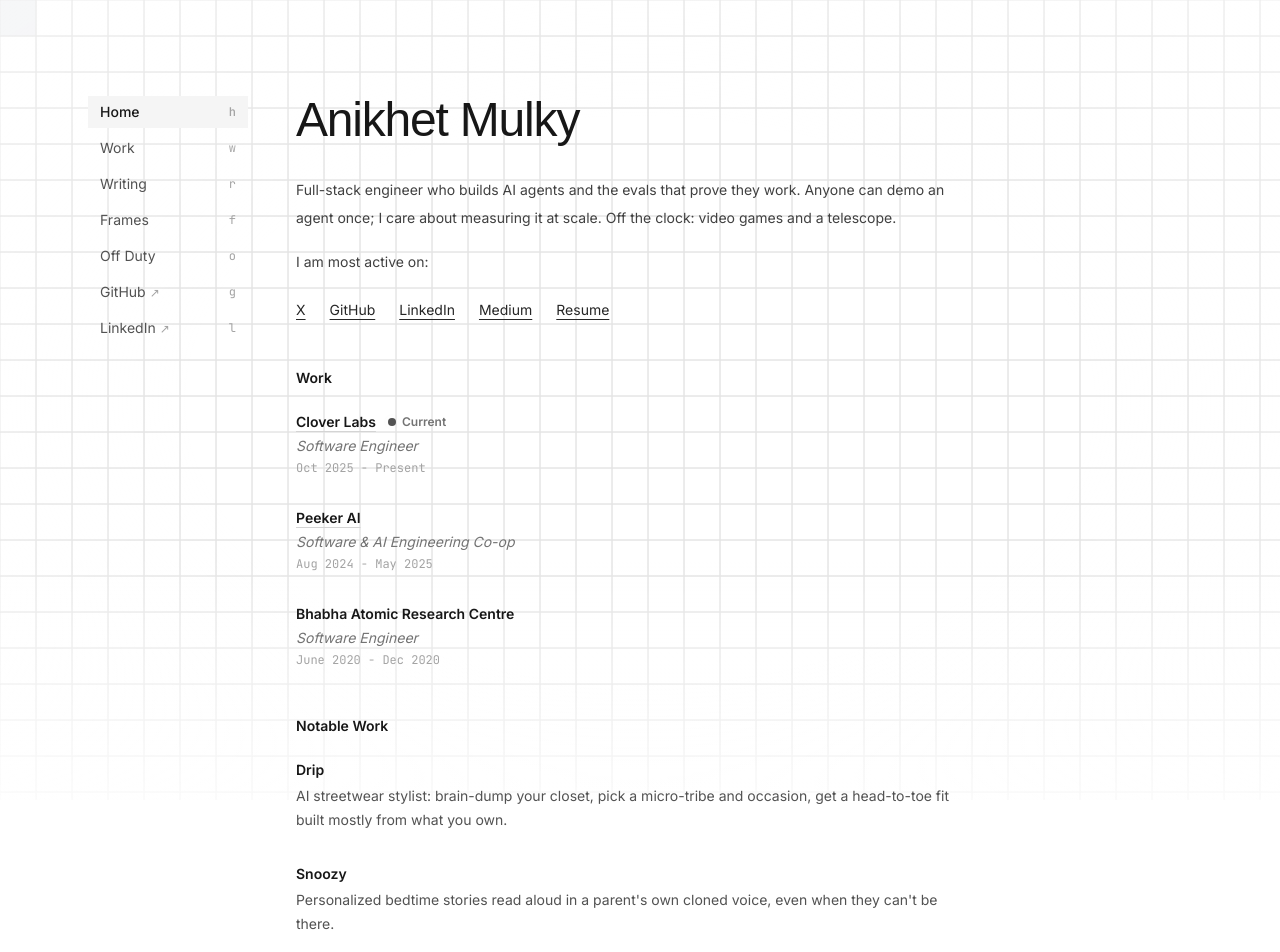
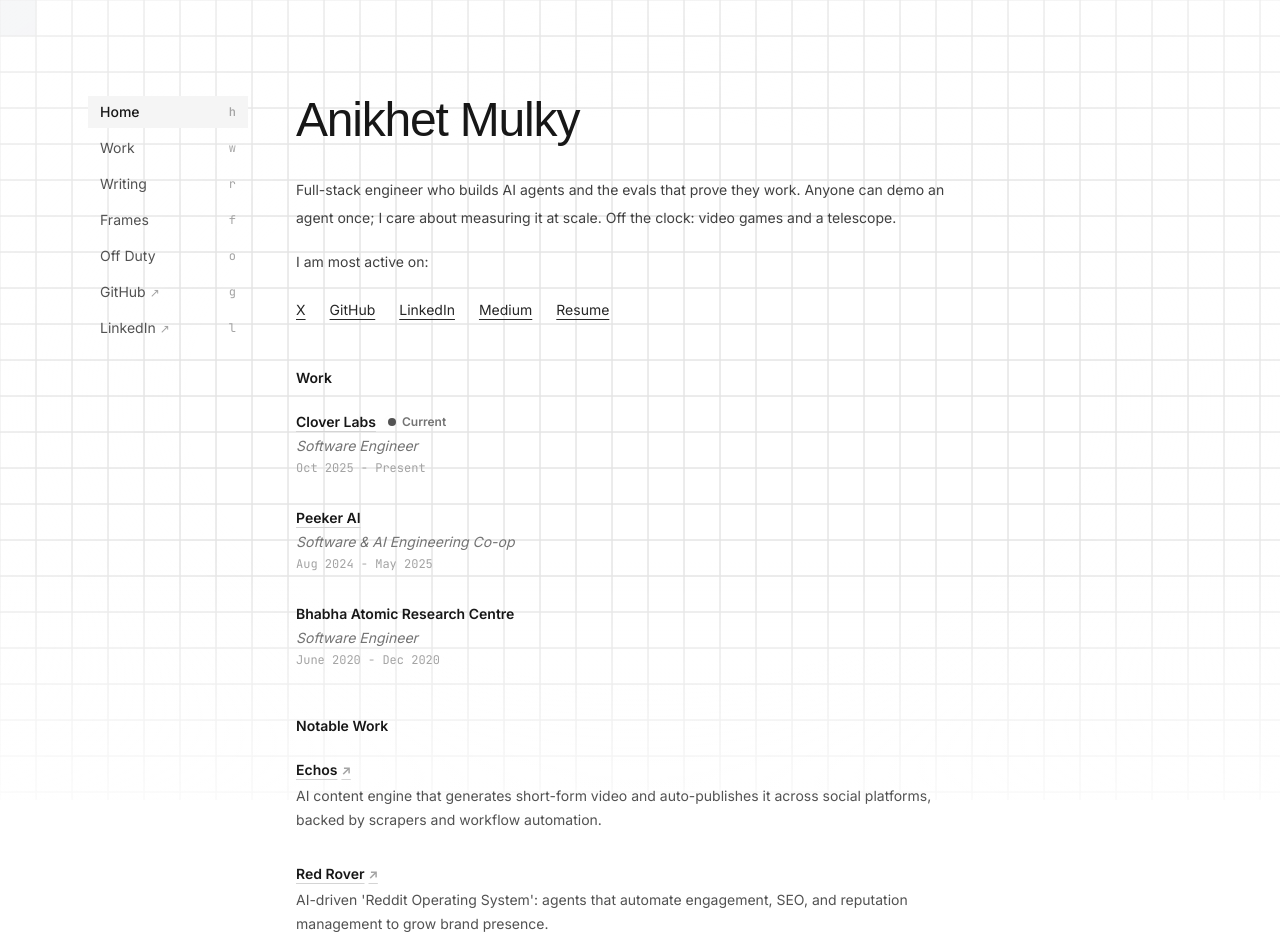
Before and after one commit to Anikhet/professional-portfolio, a Next.js app: page / in a window 1280 px wide. Shown: the top 952 px of the page. Built offline with nearby package versions, Linux system fonts and the light colour scheme; a web font is replaced by a local one.

Commit message:
feat(work): feature Echos/Red Rover/Snoozy, link project titles

```diff
--- a/src/app/page.tsx
+++ b/src/app/page.tsx
@@ -88,7 +88,21 @@
         {PROJECTS.slice(0, 3).map((project) => (
           <div key={project.title}>
             <h3 className="text-sm font-semibold text-neutral-900">
-              {project.title}
+              {project.href ? (
+                <a
+                  href={project.href}
+                  target="_blank"
+                  rel="noopener noreferrer"
+                  className="underline decoration-neutral-300 underline-offset-4 hover:text-blue-600"
+                >
+                  {project.title}
+                  <span aria-hidden="true" className="ml-1 text-xs text-neutral-400 no-underline">
+                    ↗
+                  </span>
+                </a>
+              ) : (
+                project.title
+              )}
             </h3>
             <p className="mt-1 text-sm leading-6 text-neutral-600">
               {project.description}
--- a/src/components/ProjectCard.tsx
+++ b/src/components/ProjectCard.tsx
@@ -26,6 +26,9 @@
             className="hover:text-blue-600"
           >
             {project.title}
+            <span aria-hidden="true" className="ml-1 text-xs text-neutral-400">
+              ↗
+            </span>
           </a>
         ) : (
           project.title
--- a/src/data/portfolio.ts
+++ b/src/data/portfolio.ts
@@ -116,18 +116,32 @@
   ],
   projects: [
     {
+      title: "Echos",
+      description: "AI content engine that generates short-form video and auto-publishes it across social platforms, backed by scrapers and workflow automation.",
+      image: "/echos.png",
+      link: "https://tryechos.com/",
+      tags: ["Next.js", "Hono", "Supabase", "AI Video", "Automation"],
+    },
+    {
+      title: "Red Rover",
+      description: "AI-driven 'Reddit Operating System': agents that automate engagement, SEO, and reputation management to grow brand presence.",
+      image: "/redrover.png",
+      link: "https://tryredrover.com/",
+      tags: ["AI Agents", "SEO", "Automation", "Reddit API", "Next.js"],
+    },
+    {
+      title: "Snoozy",
+      description: "Personalized bedtime stories read aloud in a parent's own cloned voice, even when they can't be there.",
+      image: "/snoozy.png",
+      link: "https://apps.apple.com/in/app/snoozy-ai-bedtime-stories/id6768956602",
+      tags: ["React Native", "Expo", "LLM", "Voice Cloning", "Node.js"],
+    },
+    {
       title: "Drip",
       description: "AI streetwear stylist: brain-dump your closet, pick a micro-tribe and occasion, get a head-to-toe fit built mostly from what you own.",
       image: "/drip.png",
       link: "https://github.com/Anikhet",
       tags: ["Next.js", "SwiftUI", "GPT-5", "Trigger.dev", "Supabase"],
-    },
-    {
-      title: "Snoozy",
-      description: "Personalized bedtime stories read aloud in a parent's own cloned voice, even when they can't be there.",
-      image: "/snoozy.png",
-      link: "https://github.com/Anikhet",
-      tags: ["React Native", "Expo", "LLM", "Voice Cloning", "Node.js"],
     },
     {
       title: "DevInterview.AI",
@@ -149,13 +163,6 @@
       image: "/racing-rl.png",
       link: "https://github.com/Anikhet/pytorch-tutorial/tree/main/racing_car_rl",
       tags: ["Python", "PyTorch", "Pygame", "Genetic Algorithms", "Reinforcement Learning"],
-    },
-    {
-      title: "Red Rover",
-      description: "AI-driven 'Reddit Operating System': agents that automate engagement, SEO, and reputation management to grow brand presence.",
-      image: "/redrover.png",
-      link: "https://app.tryredrover.com/metrics",
-      tags: ["AI Agents", "SEO", "Automation", "Reddit API", "Next.js"],
     },
     {
       title: "Discord Knowledge Bot",
```
